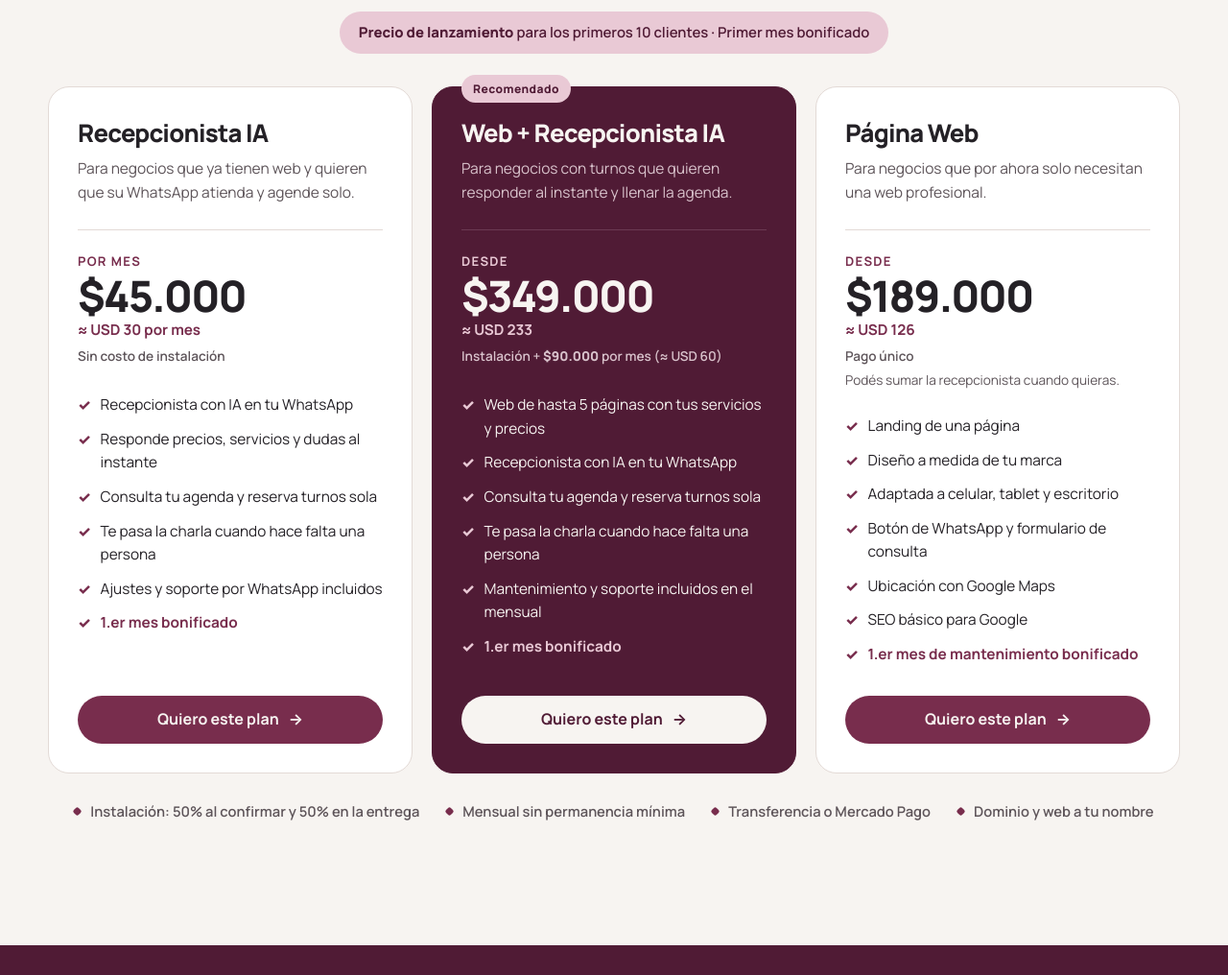
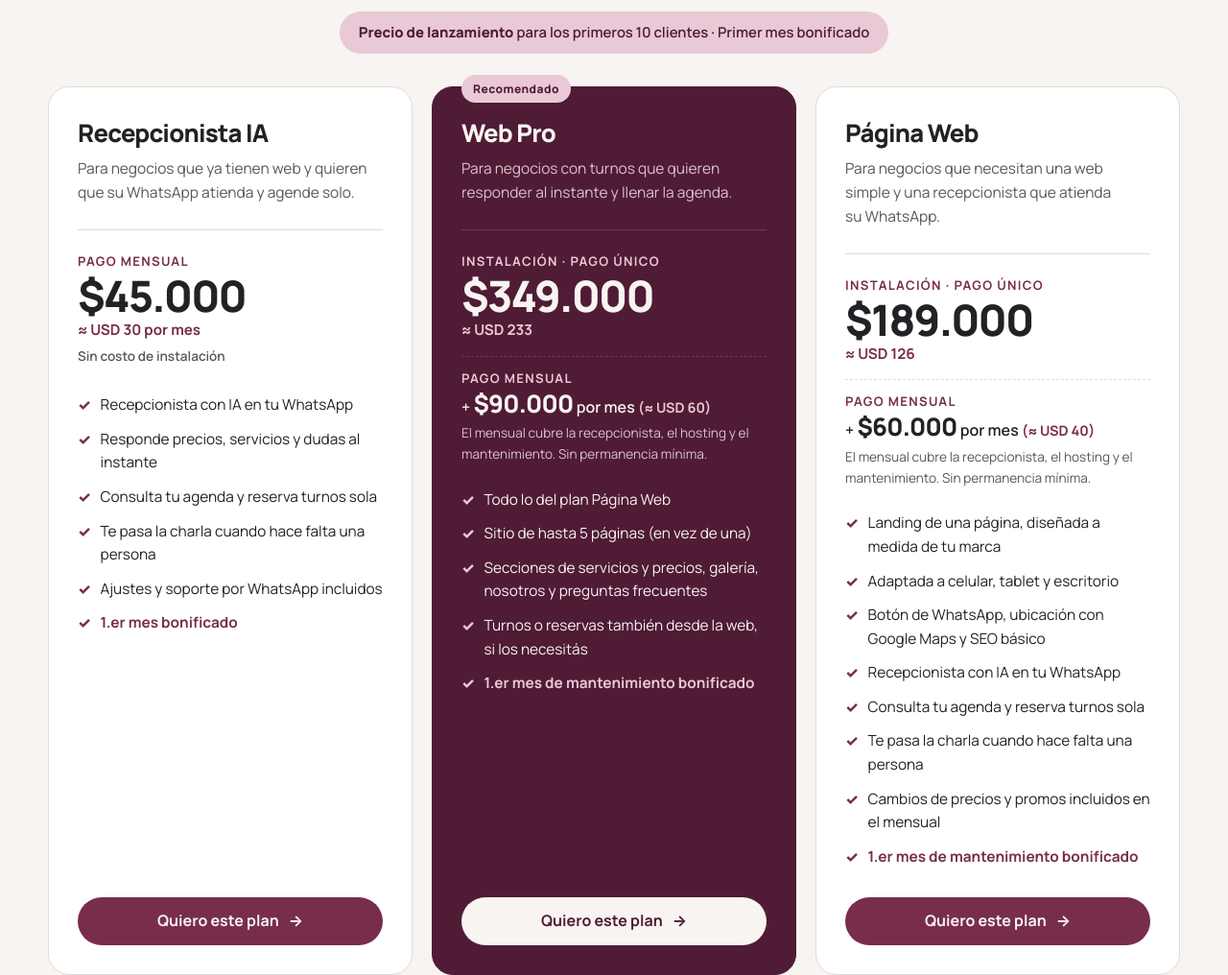
Before and after one commit to coudexia/coudexia.github.io, an Astro site: page / in a window 1280 px wide. Shown: the part 2740-3756 px from the top of the page at 96% size. Built offline with nearby package versions, Linux system fonts and the light colour scheme; Astro itself is replaced by a stand-in of ours.

Commit message:
Planes más claros: Web Pro y Página Web con recepcionista IA
- El plan del medio pasa a llamarse Web Pro e incluye todo lo de
  Página Web más el sitio de 5 páginas.
- Página Web suma la recepcionista IA con mensual de $60.000.
- Cada precio aclara si es pago único (instalación) o mensual.

Co-Authored-By: Claude Opus 5.5 <noreply@anthropic.com>

```diff
--- a/src/components/Precios.astro
+++ b/src/components/Precios.astro
@@ -24,14 +24,17 @@ const usd = (pesos: string) => `USD ${Math.round(Number(pesos.replace(/\D/g, '')
           <p class="nombre">{p.nombre}</p>
           <p class="para">{p.para}</p>
           <p class="precio">
-            {p.desde ? <><small>Desde</small><b>{p.desde}</b><span class="usd">≈ {usd(p.desde)}</span><span class="unico">{p.mensual ? <>Instalación + <b class="mes">{p.mensual}</b> por mes (≈ {usd(p.mensual)})</> : 'Pago único'}</span></>
-              : p.mensual ? <><small>Por mes</small><b>{p.mensual}</b><span class="usd">≈ {usd(p.mensual)} por mes</span><span class="unico">Sin costo de instalación</span></>
-              : <b class="consultar">A consultar</b>}
+            {p.desde ? <>
+                <small>{p.mensual ? 'Instalación · pago único' : 'Pago único'}</small><b>{p.desde}</b><span class="usd">≈ {usd(p.desde)}</span>
+                {p.mensual && <span class="mas"><small>Pago mensual</small><span>+ <b class="mes">{p.mensual}</b> por mes <span class="usd">(≈ {usd(p.mensual)})</span></span></span>}
+              </> : p.mensual ? <>
+                <small>Pago mensual</small><b>{p.mensual}</b><span class="usd">≈ {usd(p.mensual)} por mes</span><span class="unico">Sin costo de instalación</span>
+              </> : <b class="consultar">A consultar</b>}
           </p>
           {p.nota && <p class="nota">{p.nota}</p>}
           <ul class="incluye">
             {p.incluye.map((it) => <li>{it}</li>)}
-            {LANZAMIENTO.cupos > 0 && <li class="extra">{p.mensual ? '1.er mes bonificado' : '1.er mes de mantenimiento bonificado'}</li>}
+            {LANZAMIENTO.cupos > 0 && <li class="extra">{p.desde ? '1.er mes de mantenimiento bonificado' : '1.er mes bonificado'}</li>}
           </ul>
           <a class:list={['btn', p.destacado ? 'btn-claro' : 'btn-principal']} href={wa(p.mensaje)} target="_blank" rel="noopener">Quiero este plan <span class="flecha" aria-hidden="true">→</span></a>
         </li>
@@ -73,7 +76,10 @@ const usd = (pesos: string) => `USD ${Math.round(Number(pesos.replace(/\D/g, '')
   .precio b { font-size: clamp(2.2rem, 3.6vw, 2.8rem); font-weight: 800; letter-spacing: -.04em; line-height: 1.1; }
   .usd { font-size: .95rem; font-weight: 700; color: var(--bordo); }
   .destacado .usd { color: var(--rosa); }
-  .precio .mes { font-size: inherit; letter-spacing: 0; line-height: inherit; }
+  .mas { display: grid; gap: 2px; margin-top: 14px; padding-top: 12px; border-top: 1px dashed var(--linea); font-size: 1rem; font-weight: 600; }
+  .destacado .mas { border-color: var(--linea-oscura); }
+  .precio .mes { font-size: 1.6rem; letter-spacing: -.03em; }
+  .mas .usd { font-size: .9rem; }
   .unico { margin-top: 4px; font-size: .85rem; font-weight: 600; color: var(--texto-suave); }
   .destacado .unico { color: #D9C3CC; }
   .nota { font-size: .85rem; color: var(--texto-suave); }
--- a/src/data/coudexia.ts
+++ b/src/data/coudexia.ts
@@ -77,22 +77,23 @@ export const PLANES = [
     mensaje: 'Hola Coudexia! Me interesa el plan Recepcionista IA para mi WhatsApp.',
   },
   {
-    nombre: 'Web + Recepcionista IA',
+    nombre: 'Web Pro',
     para: 'Para negocios con turnos que quieren responder al instante y llenar la agenda.',
     desde: '$349.000',
     mensual: '$90.000',
     destacado: true,
-    incluye: ['Web de hasta 5 páginas con tus servicios y precios', 'Recepcionista con IA en tu WhatsApp', 'Consulta tu agenda y reserva turnos sola', 'Te pasa la charla cuando hace falta una persona', 'Mantenimiento y soporte incluidos en el mensual'],
-    mensaje: 'Hola Coudexia! Me interesa el plan Web + Recepcionista IA.',
+    nota: 'El mensual cubre la recepcionista, el hosting y el mantenimiento. Sin permanencia mínima.',
+    incluye: ['Todo lo del plan Página Web', 'Sitio de hasta 5 páginas (en vez de una)', 'Secciones de servicios y precios, galería, nosotros y preguntas frecuentes', 'Turnos o reservas también desde la web, si los necesitás'],
+    mensaje: 'Hola Coudexia! Me interesa el plan Web Pro (web + recepcionista IA).',
   },
   {
     nombre: 'Página Web',
-    para: 'Para negocios que por ahora solo necesitan una web profesional.',
+    para: 'Para negocios que necesitan una web simple y una recepcionista que atienda su WhatsApp.',
     desde: '$189.000',
-    mensual: '',
-    nota: 'Podés sumar la recepcionista cuando quieras.',
-    incluye: ['Landing de una página', 'Diseño a medida de tu marca', 'Adaptada a celular, tablet y escritorio', 'Botón de WhatsApp y formulario de consulta', 'Ubicación con Google Maps', 'SEO básico para Google'],
-    mensaje: 'Hola Coudexia! Me interesa el plan Página Web.',
+    mensual: '$60.000',
+    nota: 'El mensual cubre la recepcionista, el hosting y el mantenimiento. Sin permanencia mínima.',
+    incluye: ['Landing de una página, diseñada a medida de tu marca', 'Adaptada a celular, tablet y escritorio', 'Botón de WhatsApp, ubicación con Google Maps y SEO básico', 'Recepcionista con IA en tu WhatsApp', 'Consulta tu agenda y reserva turnos sola', 'Te pasa la charla cuando hace falta una persona', 'Cambios de precios y promos incluidos en el mensual'],
+    mensaje: 'Hola Coudexia! Me interesa el plan Página Web (landing + recepcionista IA).',
   },
 ];
 
```
